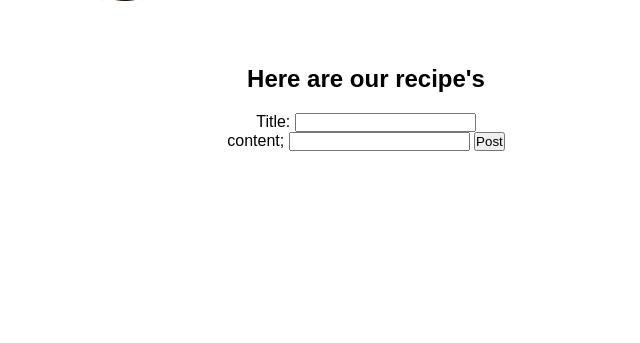
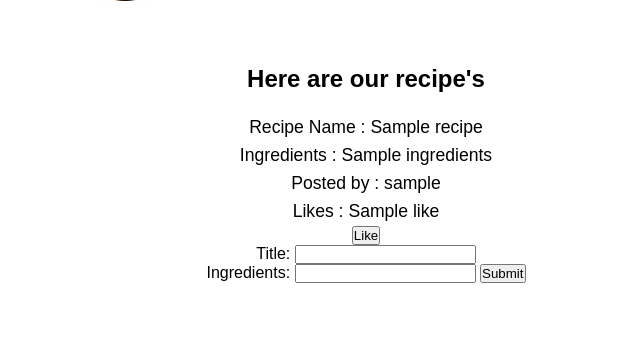
Before and after one commit to umairaali58/cse312project, a Flask app: page /recipe in a window 1280 px wide. Shown: the part 665-1008 px from the top of the page, without its empty margins (274-914 px from the left). Before the commit the page ends 816 px from the top, so only its background shows below. Run offline with Flask 2, Linux system fonts and the light colour scheme; a database or web service that is not in the repository returns one stand-in record (values such as "Sample title").

Commit message:
Authentication Finalized, Like Button Added to posts

```diff
--- a/server.py
+++ b/server.py
@@ -32,41 +32,22 @@ def index():
 
 @app.route('/recipe')
 def recipe():
-    template = render_template('recipe.html')
+    template = render_template('recipe.html', recipes = recipeCollection.find({}))
     response = make_response(template)
 
     return response
 
 
 # Setup MongoDB
-client = MongoClient('mongo')
-db = client['cse312project']
-users_collection = db['users']
-tokens_collection = db['tokens']
-
+# client = MongoClient('mongo')
+# db = client['cse312project']
+# users_collection = db['users']
+# tokens_collection = db['tokens']
+# recipeCollection = db["recipeCollection"]
 # Setup Flask-Login
 login_manager = LoginManager()
 login_manager.init_app(app)
 login_manager.login_view = 'home'
-
-app.route('/post_recipe', methods = ['POST'])
-def post_recipe():
-    recipe_request = request.form.get("recipe_name")
-    ingredient_request = request.form.get("ingredients")
-
-    recipeCollection.insert_one({"recipe" : recipe_request, "ingredients": ingredient_request})
-
-    recipe_find = recipeCollection.find_one({"recipe": recipe_request, "ingredients": ingredient_request})
-    if recipe_find:
-        return jsonify({"success, u inserted the recipe correctly": "good job"}), 200
-
-    return render_template('recipe.html')
-# Setup Flask-Login
-
-client = MongoClient('mongo')
-db = client['cse312project']
-users_collection = db['users']
-tokens_collection = db['tokens']
 
 class User(UserMixin):
     def __init__(self, username):
@@ -74,6 +55,36 @@ class User(UserMixin):
 
     def get_id(self):
         return self.username
+
+
+
+@app.route('/post_recipe', methods = ['POST'])
+def post_recipe():
+    recipe_request = request.form.get("recipe_name")
+    ingredient_request = request.form.get("ingredients")
+    user = current_user.username if current_user.is_authenticated else None
+    #If Username exists
+    if user:
+        recipeCollection.insert_one({"recipe" : recipe_request, "ingredients": ingredient_request, "username": user, "likes": (0, [])})
+        recipe_find = recipeCollection.find_one({"recipe": recipe_request, "ingredients": ingredient_request, "username": user})
+    #If username doesnt exist
+    else:
+        recipeCollection.insert_one({"recipe" : recipe_request, "ingredients": ingredient_request, "username": "Guest", "likes": (0, [])})
+        recipe_find = recipeCollection.find_one({"recipe": recipe_request, "ingredients": ingredient_request, "username": "Guest"})
+
+
+    if not recipe_find:
+        return jsonify({"recipe insertion error": "good job"}), 200
+
+    all_recipes = recipeCollection.find({})
+    return render_template('recipe.html', username=user, recipes=all_recipes)
+# Setup Flask-Login
+
+# client = MongoClient('mongo')
+# db = client['cse312project']
+# users_collection = db['users']
+# tokens_collection = db['tokens']
+
 
 @login_manager.user_loader
 def load_user(username):
@@ -93,7 +104,6 @@ def register():
 
     confirm_password = data.get('confirm_password')
 
-
     if password != confirm_password:
         return jsonify({"error": "Passwords do not match"}), 400
 
@@ -104,11 +114,8 @@ def register():
         return jsonify({"error": "Username already taken, please return to the auth page and use a different username"}), 400
 
     hashed_password = bcrypt.hashpw(password.encode('utf-8'), bcrypt.gensalt())
-
     users_collection.insert_one({"username": username, "password": hashed_password})
-
     return make_response(redirect('/home'))
-
 
 @app.route('/login', methods=['POST'])
 def login():
@@ -121,12 +128,13 @@ def login():
         user_obj = User(username=username)
         login_user(user_obj)
 
-        # Generate and store the token in plain text for matching
+        # Generate a plain token and store its hash in the database
         token = str(uuid.uuid4())
-        tokens_collection.insert_one({"username": username, "token": token})
+        token_hash = generate_password_hash(token)
+        tokens_collection.replace_one({"username": username}, {"username": username, "token": token_hash}, upsert=True)
 
-        # Set the token as a cookie
-        response = make_response(redirect(url_for('home')))
+        # Set the plain token as a cookie
+        response = make_response(redirect('/home'))
         response.set_cookie('auth_token', token, httponly=True, max_age=3600)
         return response
 
@@ -134,30 +142,29 @@ def login():
 
 
 @app.route('/logout', methods=['POST'])
-@login_required
 def logout():
     token = request.cookies.get('auth_token')
     if token:
         tokens_collection.delete_one({"token": generate_password_hash(token)})
 
     logout_user()
-    response = make_response(redirect('/'))
+    response = make_response(redirect(url_for('home')))
     response.delete_cookie('auth_token')
     return response
+
 
 
 @app.route('/home', methods=['GET'])
 def home():
     token = request.cookies.get('auth_token')
-    if token:
-        user_token = tokens_collection.find_one({"token": token})
-        if user_token:
-            username = user_token['username']
-            return render_template('home.html', username=username)
+    if current_user.is_authenticated:
+        # Retrieve the stored hashed token for the current user
+        user_token = tokens_collection.find_one({"username": current_user.username})
+        if user_token and check_password_hash(user_token['token'], token):
+            return render_template('home.html', username=current_user.username)
 
     # If no valid token is found, redirect to the login page
     return render_template('home.html', username=None)
-
 
 
 @app.route('/auth', methods=['GET'])
--- a/templates/recipe.html
+++ b/templates/recipe.html
@@ -22,16 +22,29 @@
 
         <section id="recipe" class="content">
             <h1>Here are our recipe's</h1>
+            <div class="container">
+                {% for recipe in recipes|reverse %}
+                <div class="recipe-card" >
+                    <p>Recipe Name : {{ recipe['recipe'] }}</p>
+                    <p>Ingredients :  {{ recipe['ingredients'] }}</p>
+                    <p>Posted by : {{ recipe['username'] }}</p>
+                    <p>Likes : {{ recipe['likes'][0] }}</p>
+                    <button class="like-button" data-id="{{ recipe['id'] }}">Like</button>
+                </div>
+                {% endfor %}
 
-            <form action="/post" method="post" enctype="application/x-www-form-urlencoded">
+            </div>
+
+
+            <form action="/post_recipe" method="POST" enctype="application/x-www-form-urlencoded">
                 <label>Title:
-                    <input type="text" name="title"/>
+                    <input type="text" name="recipe_name"/>
                 </label>
                 <br/>
-                <label>content;
-                    <input type="text" name="content">
+                <label>Ingredients:
+                    <input type="text" name="ingredients">
                 </label>
-                <input type="submit" value="Post">
+                <button type="submit">Submit</button>
             </form>
         </section>
 
```
Also changed, not shown: templates/home.html (+8 -1 lines).
